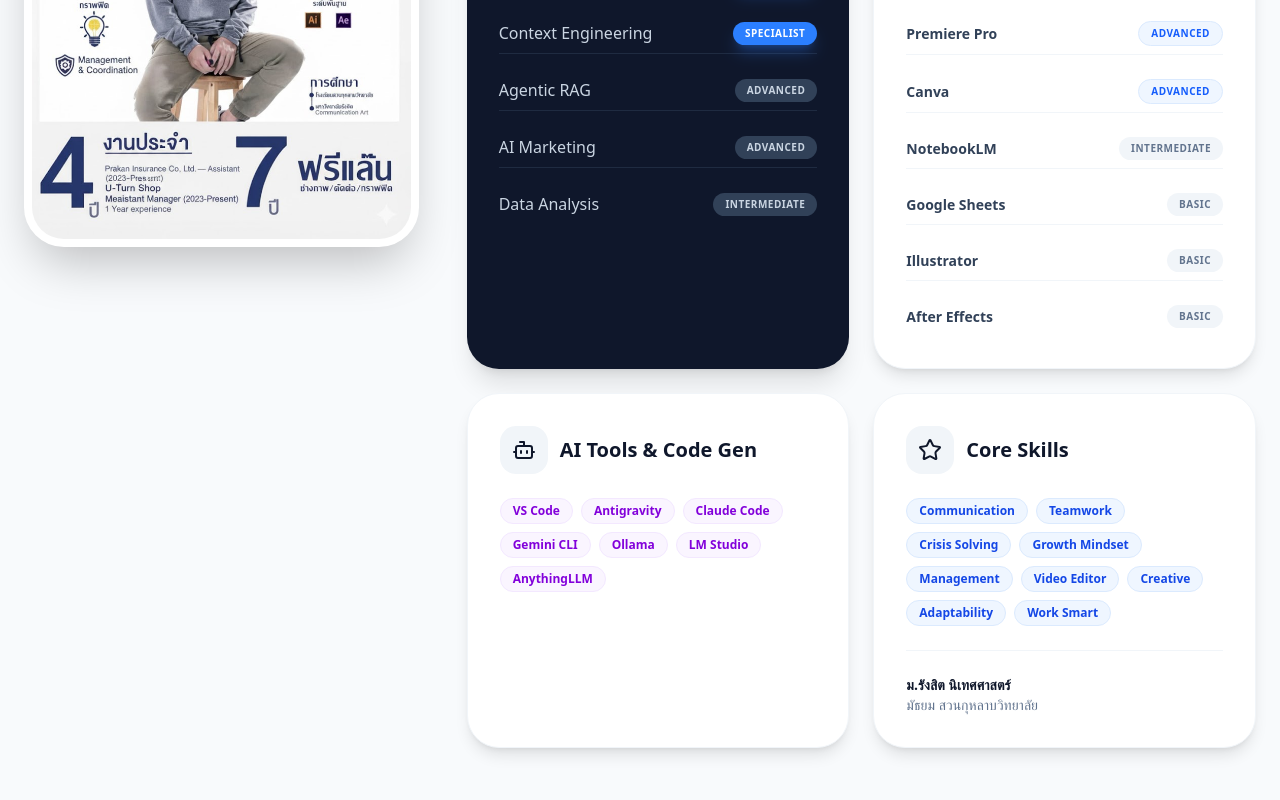
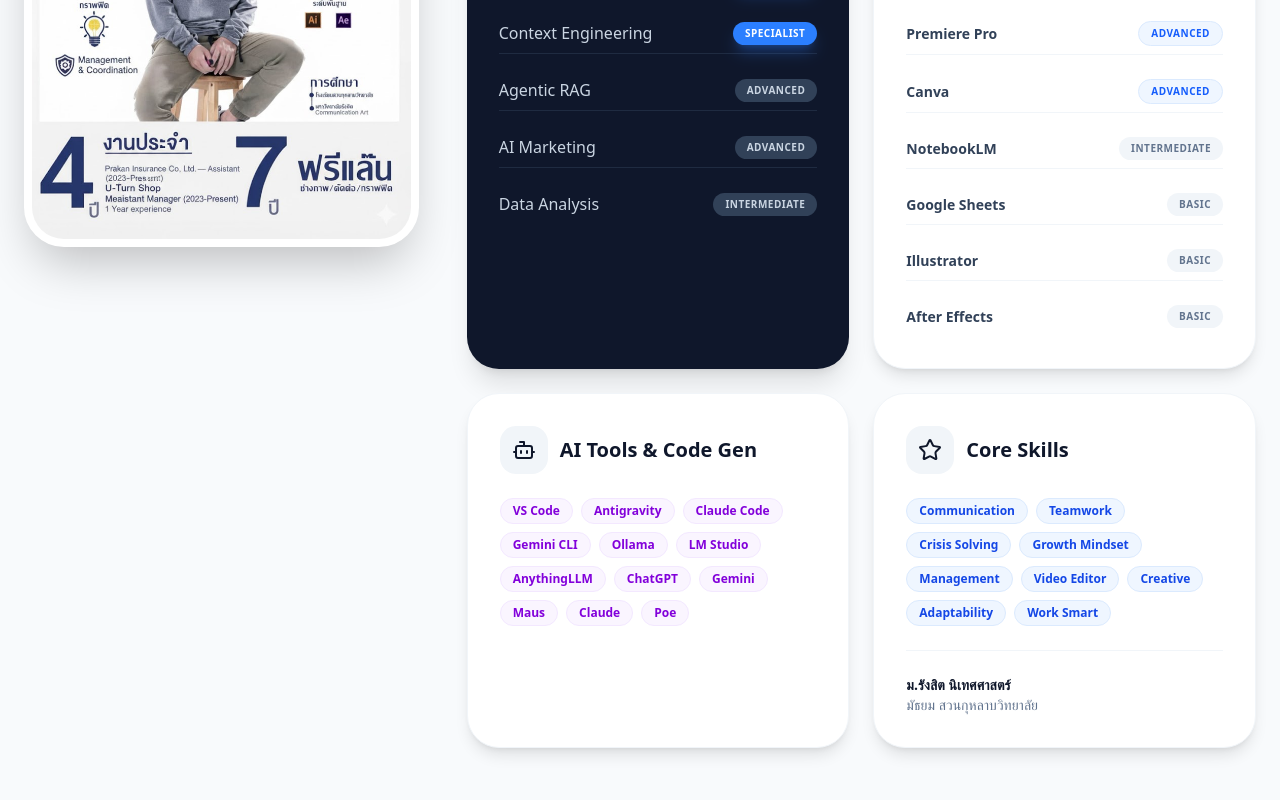
Before and after one commit to Freshair129/resume, a React (Vite) app: page / in a window 1280 px wide. Shown: the part 1088-1888 px from the top of the page. Built offline with nearby package versions, Linux system fonts and the light colour scheme.

Commit message:
Update: merged general AI tools (GPT, Gemini, etc.) into the AI Tools list

```diff
--- a/src/App.jsx
+++ b/src/App.jsx
@@ -241,7 +241,10 @@ const MainPortfolio = () => {
                     <h3 className="text-xl font-bold">AI Tools & Code Gen</h3>
                   </div>
                   <div className="flex flex-wrap gap-2">
-                    {["VS Code", "Antigravity", "Claude Code", "Gemini CLI", "Ollama", "LM Studio", "AnythingLLM"].map(s => (
+                    {[
+                      "VS Code", "Antigravity", "Claude Code", "Gemini CLI", "Ollama", "LM Studio", "AnythingLLM",
+                      "ChatGPT", "Gemini", "Maus", "Claude", "Poe"
+                    ].map(s => (
                       <span key={s} className="px-3 py-1 bg-purple-50 text-purple-700 rounded-full text-xs font-bold border border-purple-100">{s}</span>
                     ))}
                   </div>
```
